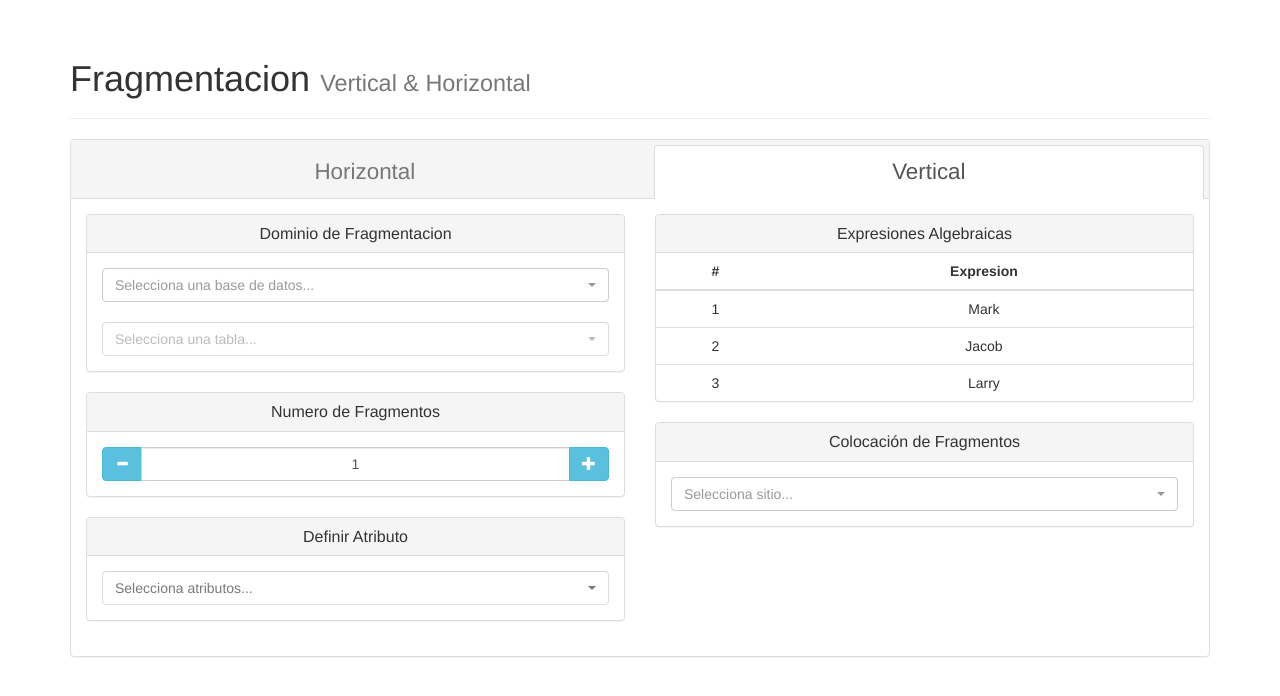
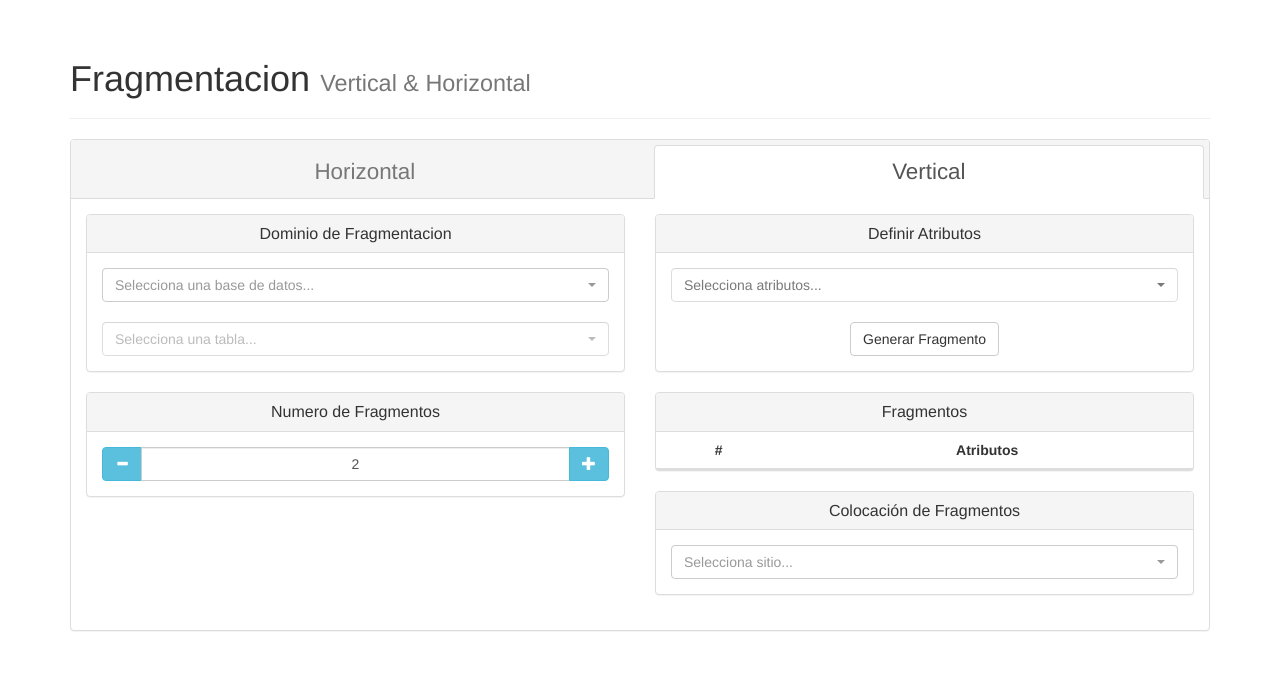
Before and after one commit to mozky/p3_ddb, a PHP site: page /fragmentacion.html in a window 1280 px wide, after a click on "Vertical". Shown: the part 51-747 px from the top of the page. Run offline with PHP 8.4, Linux system fonts and the light colour scheme; lists and menus that the app fills with data are empty.

Commit message:
Agregada funcion para generar fragmentos automaticamente. Los fragmentos se guardan en un objeto global ´fragmentos´;

```diff
--- a/fragmentacion.html
+++ b/fragmentacion.html
@@ -179,7 +179,7 @@
                           <div class="panel-body">
                             <div class="row">
                               <div class="col-sm-12">
-                                <select id="h_drop_SM" class="form-control selectpicker" title="Selecciona fragmento..." disabled ></select>
+                                <select id="h_drop_SM" class="form-control selectpicker" title="Selecciona fragmento..." disabled></select>
                               </div>
                             </div>
                             <br />
@@ -240,7 +240,7 @@
                                   <span class="input-group-btn data-dwn">
                                     <button class="btn btn-default btn-info" data-dir="dwn"><span class="glyphicon glyphicon-minus"></span></button>
                                   </span>
-                                  <input type="text" class="form-control text-center" value="1" min="1" max="10">
+                                  <input id='num_fragmentos' type="text" class="form-control text-center" value="2" min="2" max="99">
                                   <span class="input-group-btn data-up">
                                     <button class="btn btn-default btn-info" data-dir="up"><span class="glyphicon glyphicon-plus"></span></button>
                                   </span>
@@ -250,48 +250,38 @@
                           </div>
                         </div>
                       </div>
-                      <div class="col-sm-12">
-                        <div class="panel panel-default">
-                          <div class="panel-heading">
-                            <h3 class="panel-title">Definir Atributo</h3>
-                          </div>
-                          <div class="panel-body">
-                            <select class="form-control selectpicker" id="v_drop_A" title="Selecciona atributos..." multiple disabled></select>
-                          </div>
-                        </div>
-                      </div>
                     </div>
                   </div>
                   <div class="col-sm-12 col-lg-6">
                     <div class="row">
                       <div class="col-sm-12">
                         <div class="panel panel-default">
+                          <div class="panel-heading">
+                            <h3 class="panel-title">Definir Atributos</h3>
+                          </div>
+                          <div class="panel-body">
+                            <select class="form-control selectpicker" id="v_drop_A" title="Selecciona atributos..." multiple disabled></select>
+                            <br></br>
+                            <button type="button" id="v_btn_G" onclick="generarFragmentoV()" class="btn btn-default">Generar Fragmento</button>
+                          </div>
+                        </div>
+                      </div>
+                      <div class="col-sm-12">
+                        <div class="panel panel-default">
                           <!-- Default panel contents -->
                           <div class="panel-heading">
-                            <h3 class="panel-title">Expresiones Algebraicas</h3>
+                            <h3 class="panel-title">Fragmentos</h3>
                           </div>
 
                           <!-- Table -->
-                          <table class="table">
+                          <table id="tabla_fragmentos_v" class="table">
                             <thead>
                               <tr>
                                 <th>#</th>
-                                <th>Expresion</th>
+                                <th>Atributos</th>
                               </tr>
                             </thead>
                             <tbody>
-                              <tr>
-                                <td>1</td>
-                                <td>Mark</td>
-                              </tr>
-                              <tr>
-                                <td>2</td>
-                                <td>Jacob</td>
-                              </tr>
-                              <tr>
-                                <td>3</td>
-                                <td>Larry</td>
-                              </tr>
                             </tbody>
                           </table>
                         </div>
--- a/js/script.js
+++ b/js/script.js
@@ -65,8 +65,17 @@ function loadAtributes(obj, option){
 	hr.onreadystatechange = function (){
 		if((hr.readyState == 4) && (hr.status == 200)){
 			$("#" + option + "_drop_A").html(hr.responseText).prop("disabled", false);
-			$('.selectpicker').selectpicker('refresh');		}
+			$('.selectpicker').selectpicker('refresh');
+			if (option == 'v') {
+				$("#v_drop_A > option").each(function() {
+					atributos.push({
+						'atributo': this.value,
+						'used': false
+					});
+				});
+			}
 		}
+	}
 
 	http_request.open("POST", "php/tabla_atributos.php", true);
 	http_request.setRequestHeader("Content-type", "application/x-www-form-urlencoded");
@@ -316,7 +325,52 @@ function enviarMinis(option) {
 										+"&atr2="+miniterminos[fragmento][2].atributo
 										+"&ope2="+miniterminos[fragmento][2].operador
 										+"&val2="+miniterminos[fragmento][2].valor);
+}
+
+function generarFragmentoV(){
+	var numFragmentos = $("#num_fragmentos").val();
+
+	// Solamente permitimos agregar si faltan fragmentos
+	if (fragmentos.length < (numFragmentos - 1)) {
+		var tmp = $("#v_drop_A").val() + '';
+		var seleccion = tmp.split(',');
+		var fragmento = [];
+		fragmento.push(atributos[0].atributo);
+		seleccion.forEach(function(atr) {
+			atributos.forEach(function(atr1) {
+				if (atr1.atributo == atr) {
+					atr1.used = true
+				}
+			})
+			if (atributos[0].atributo != atr) {
+				fragmento.push(atr);
+			}
+		});
+		fragmentos.push(fragmento);
 	}
+
+	// Si es el ultimo fragmento, rellenamos con los atributos faltantes
+	if (fragmentos.length == (numFragmentos - 1)) {
+		fragmento = [];
+		fragmento.push(atributos[0].atributo);
+		atributos.forEach(function(atr) {
+			if (atr.used == false ) {
+				fragmento.push(atr.atributo);
+			}
+		});
+		fragmentos.push(fragmento);
+		$("#v_drop_A").prop("disabled", true);
+		$("#v_btn_G").prop("disabled", true);
+
+		var tbody = '';
+		fragmentos.forEach(function(frag, index) {
+			tbody += "<tr><td>" + (index + 1) + "</td><td>" + frag.toString() + "</td></tr>";
+		});
+		$("#tabla_fragmentos_v > tbody").html(tbody);
+	}
+
+	console.log('Fragmentos',fragmentos);
+}
 
 function setTriggers(){
 	$("#h_drop_A").on("change", function() {
@@ -341,6 +395,8 @@ function setTriggers(){
 $(document).ready(function() {
 	loadDBs();
 	setTriggers();
+	window.atributos = [];
+	window.fragmentos = [];
 	window.miniterminos = [];
 	window.simples = [];
 	window.countSimples = 0;
--- a/php/conexion_servidor.php
+++ b/php/conexion_servidor.php
@@ -1,7 +1,7 @@
 <?php
 	$servername = "localhost";
 	$username = "root";
-	$password = "n0m3l0s3";
+	$password = "root";
 	$dbname = "mysql";
 
 	// Create connection
--- a/php/tabla_atributos.php
+++ b/php/tabla_atributos.php
@@ -18,7 +18,7 @@ function tabla_atributos(){
   					<tbody>';
 
     foreach ($conn->query($sql) as $row){
-		$atts .= "<tr>
+		$atts .= "<tr value=".$row[0].">
 					<td>".$row["Field"]."</td>
 					<td>".$row["Type"]."</td>
 					<td>".$row["Null"]."</td>
```
